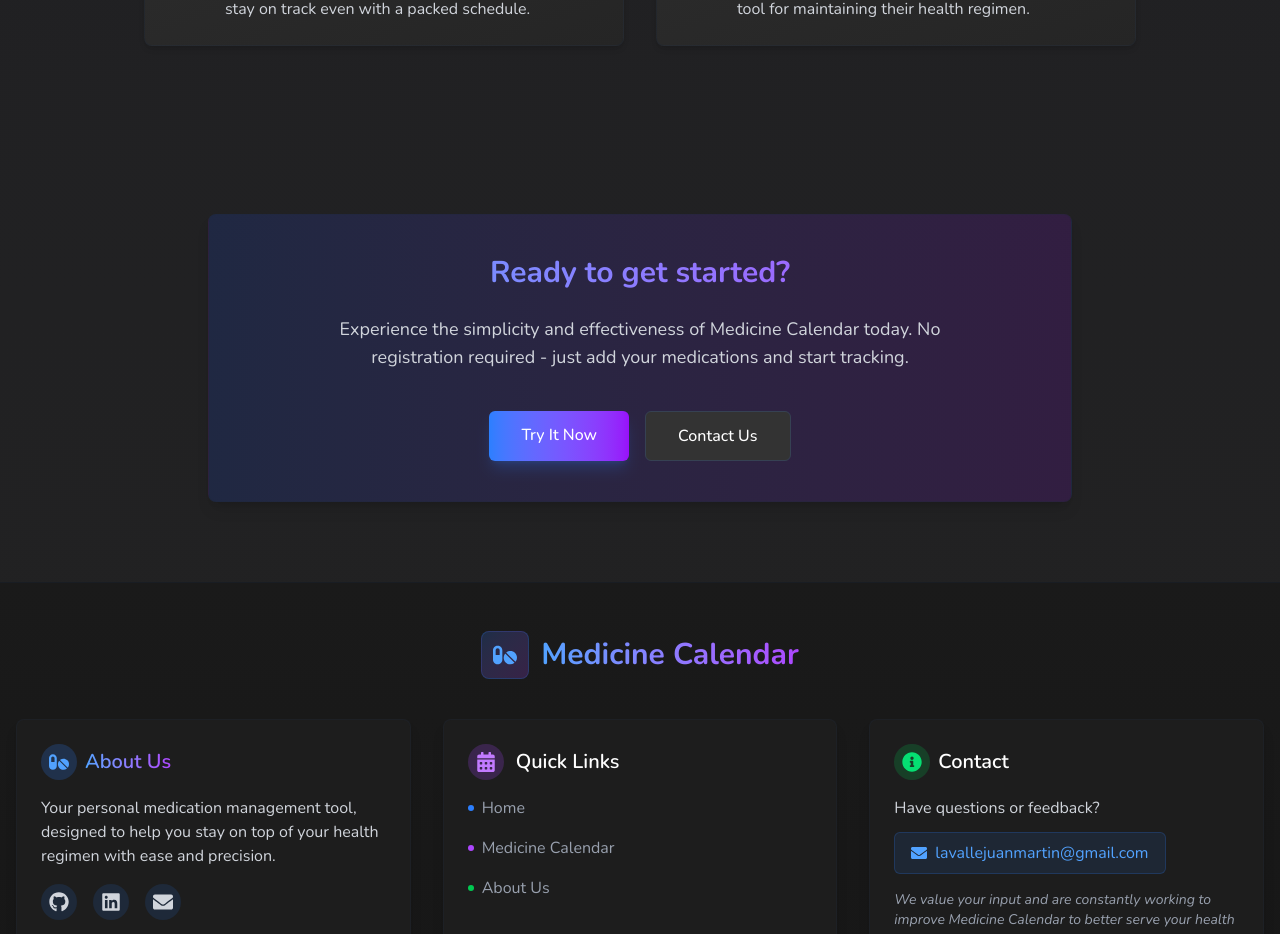
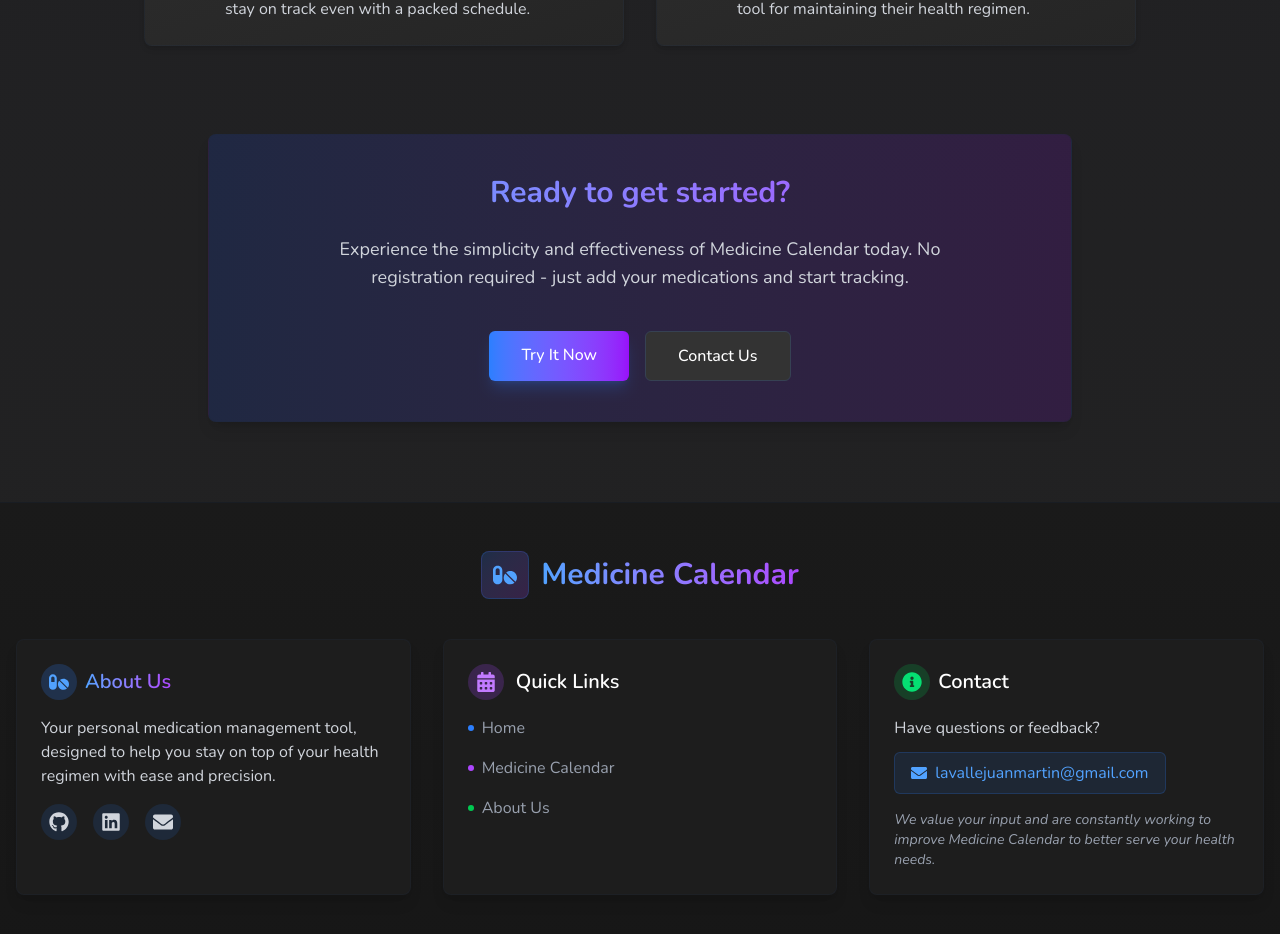
Before and after one commit to Juanmartin19l/medicine-calendar, a React (Vite) app: page /about in a window 1280 px wide. Shown: the part 2113-3047 px from the top of the page. Built offline with nearby package versions, Linux system fonts and the light colour scheme; no server answers.

Commit message:
fix: padding in about page

```diff
--- a/src/pages/AboutPage.jsx
+++ b/src/pages/AboutPage.jsx
@@ -259,7 +259,7 @@ export function AboutPage() {
           whileInView={{ opacity: 1 }}
           viewport={{ once: true }}
           transition={{ duration: 0.6 }}
-          className="max-w-4xl mx-auto text-center py-20 px-4"
+          className="max-w-4xl mx-auto text-center pb-20 px-4"
         >
           <div className="bg-gradient-to-r from-blue-900/30 to-purple-900/30 rounded-lg shadow-lg p-10 border border-gray-800/30">
             <h2 className="text-3xl font-bold mb-6 bg-gradient-to-r from-blue-400 to-purple-500 bg-clip-text text-transparent">
```
